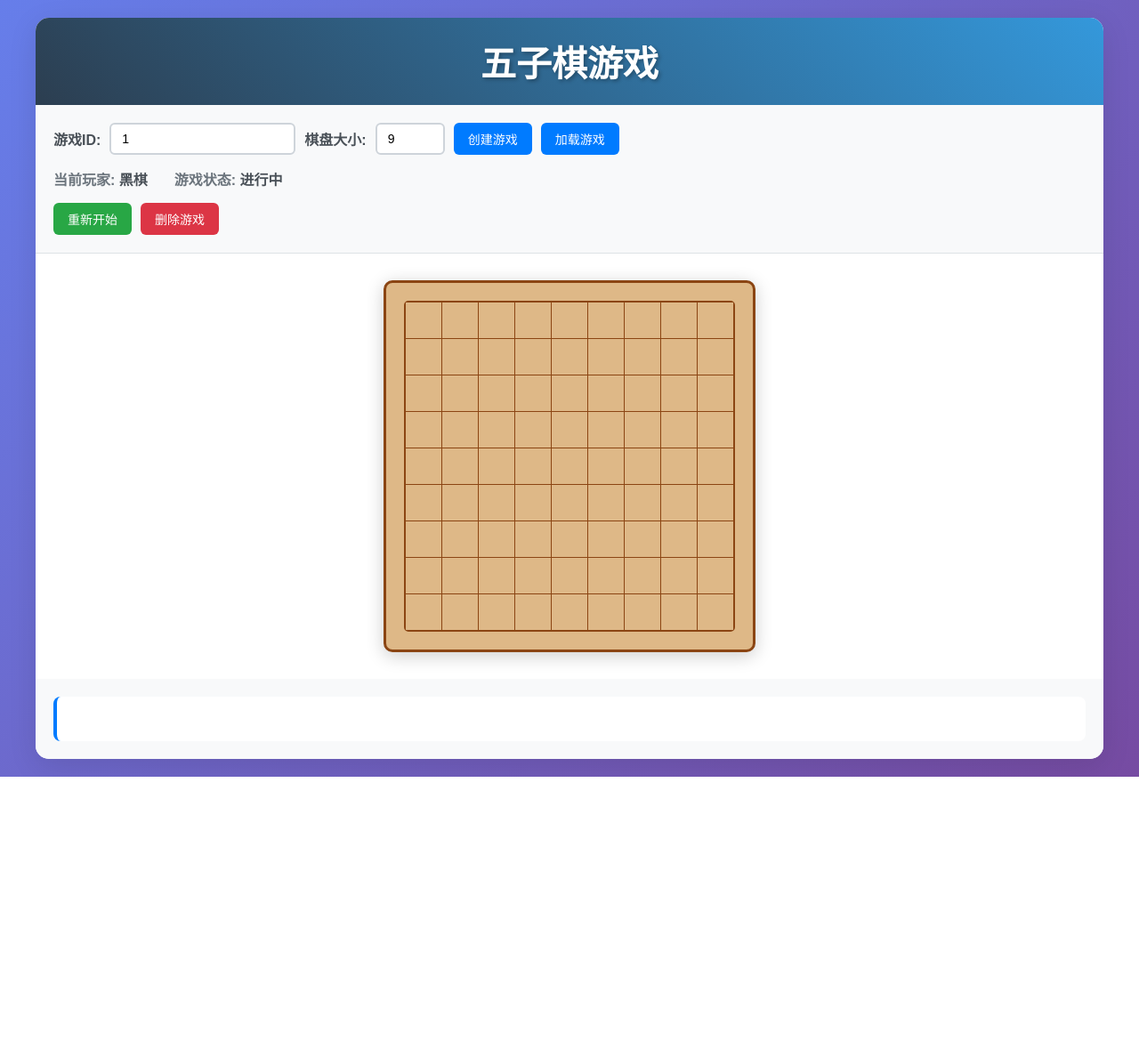
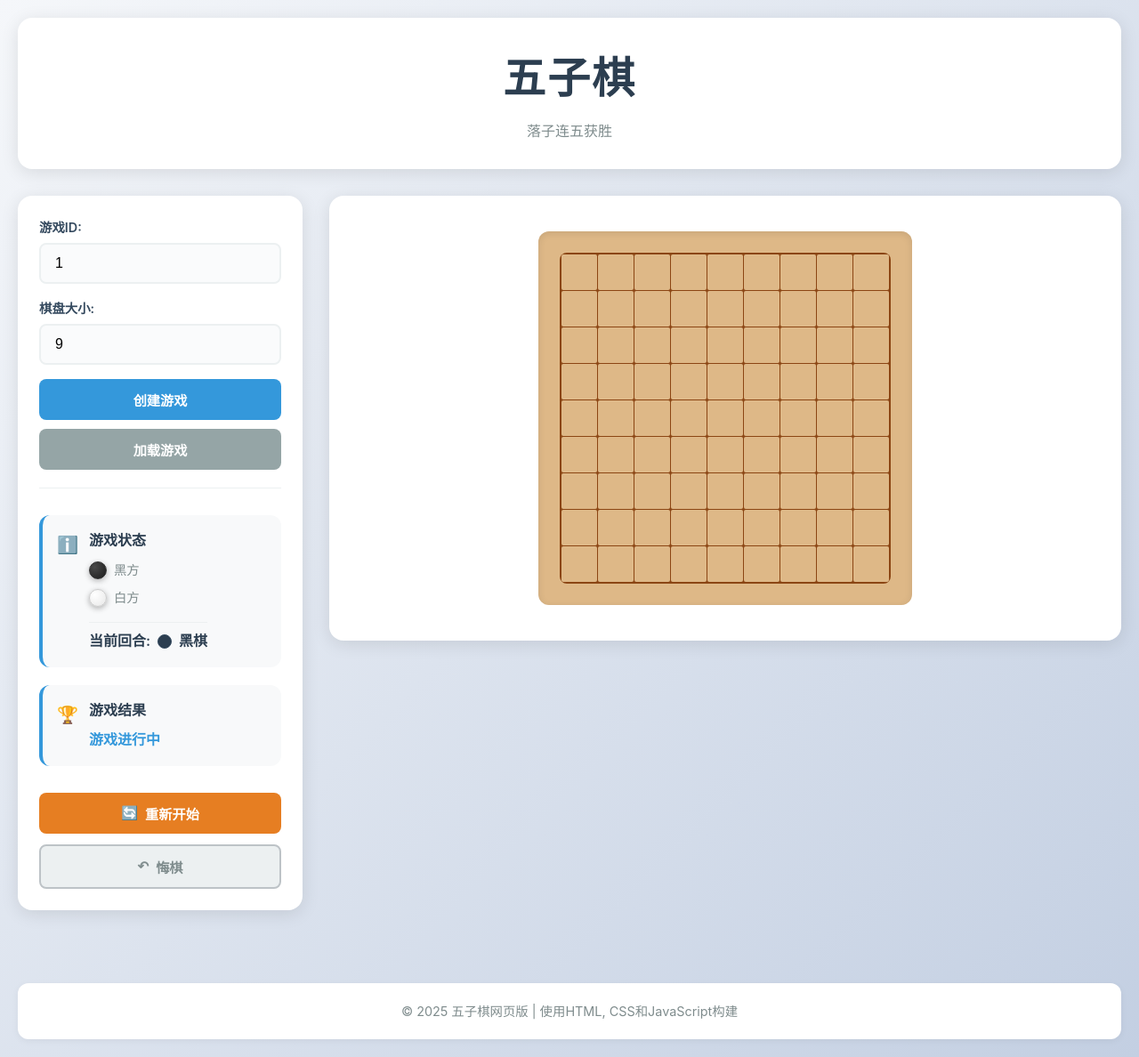
Before and after one commit to HandyWote/BestStrategyOfGomoku, a Spring Boot app: page / in a window 1280 px wide. Shown: the whole page at 89% size. Before the commit the page ends 873 px from the top, so only its background shows below. Run offline with Spring Boot 4, Linux system fonts and the light colour scheme.

Commit message:
前端ui更改

```diff
--- a/Gomoku/src/main/resources/static/index.html
+++ b/Gomoku/src/main/resources/static/index.html
@@ -3,51 +3,101 @@
 <head>
     <meta charset="UTF-8">
     <meta name="viewport" content="width=device-width, initial-scale=1.0">
-    <title>五子棋游戏</title>
+    <title>五子棋</title>
     <link rel="stylesheet" href="style.css">
 </head>
 <body>
     <div class="container">
-        <header>
-            <h1>五子棋游戏</h1>
+        <!-- 标题区域 -->
+        <header class="header">
+            <h1>五子棋</h1>
+            <p class="subtitle">落子连五获胜</p>
         </header>
 
-        <div class="game-controls">
-            <div class="control-group">
+        <div class="main-content">
+            <!-- 左侧控制面板 -->
+            <div class="control-panel">
+                <!-- 游戏设置 -->
+                <div class="control-section">
+                    <div class="input-group">
                         <label for="gameId">游戏ID:</label>
                         <input type="number" id="gameId" value="1" min="1">
+                    </div>
+                    <div class="input-group">
                         <label for="boardSize">棋盘大小:</label>
-                <input type="number" id="boardSize" value="9" min="5" max="25" placeholder="5-25">
-                <button id="createGame">创建游戏</button>
-                <button id="loadGame">加载游戏</button>
+                        <input type="number" id="boardSize" value="9" min="5" max="25">
                     </div>
-
-            <div class="game-info">
-                <div class="info-item">
-                    <span>当前玩家: </span>
-                    <span id="currentPlayer">黑棋</span>
-                </div>
-                <div class="info-item">
-                    <span>游戏状态: </span>
-                    <span id="gameStatus">进行中</span>
+                    <div class="button-group">
+                        <button id="createGame" class="btn btn-primary">创建游戏</button>
+                        <button id="loadGame" class="btn btn-secondary">加载游戏</button>
                     </div>
                 </div>
 
-            <div class="control-buttons">
-                <button id="resetGame">重新开始</button>
-                <button id="deleteGame">删除游戏</button>
+                <!-- 游戏状态 -->
+                <div class="status-section">
+                    <div class="status-item">
+                        <div class="status-icon">ℹ️</div>
+                        <div class="status-content">
+                            <h3>游戏状态</h3>
+                            <div class="player-info">
+                                <div class="player-indicator">
+                                    <div class="piece black"></div>
+                                    <span>黑方</span>
+                                </div>
+                                <div class="player-indicator">
+                                    <div class="piece white"></div>
+                                    <span>白方</span>
+                                </div>
+                                <div class="current-turn">
+                                    <span>当前回合: </span>
+                                    <div class="current-piece"></div>
+                                    <span id="currentPlayer">黑棋</span>
+                                </div>
+                            </div>
                         </div>
                     </div>
 
-        <div class="game-board-container">
+                    <div class="status-item">
+                        <div class="status-icon">🏆</div>
+                        <div class="status-content">
+                            <h3>游戏结果</h3>
+                            <div class="game-result">
+                                <span id="gameStatus">游戏进行中</span>
+                            </div>
+                        </div>
+                    </div>
+                </div>
+
+                <!-- 游戏控制按钮 -->
+                <div class="action-section">
+                    <button id="resetGame" class="btn btn-restart">
+                        <span>🔄</span>
+                        重新开始
+                    </button>
+                    <button id="deleteGame" class="btn btn-undo">
+                        <span>↶</span>
+                        悔棋
+                    </button>
+                </div>
+            </div>
+
+            <!-- 右侧棋盘区域 -->
+            <div class="board-area">
                 <div id="gameBoard" class="game-board">
                     <!-- 棋盘将由JavaScript动态生成 -->
                 </div>
             </div>
+        </div>
 
+        <!-- 消息提示区域 -->
         <div class="message-area">
             <div id="messageBox" class="message-box"></div>
         </div>
+
+        <!-- 页脚 -->
+        <footer class="footer">
+            <p>© 2025 五子棋网页版 | 使用HTML, CSS和JavaScript构建</p>
+        </footer>
     </div>
 
     <script src="gomoku.js"></script>
--- a/Gomoku/src/main/resources/static/style.css
+++ b/Gomoku/src/main/resources/static/style.css
@@ -1,4 +1,4 @@
-/* 基础样式 */
+/* 重置样式和基础设置 */
 * {
     margin: 0;
     padding: 0;
@@ -6,178 +6,287 @@
 }
 
 body {
-    font-family: 'Microsoft YaHei', '微软雅黑', Arial, sans-serif;
-    background: linear-gradient(135deg, #667eea 0%, #764ba2 100%);
+    font-family: -apple-system, BlinkMacSystemFont, 'Segoe UI', 'Microsoft YaHei', sans-serif;
+    background: linear-gradient(135deg, #f5f7fa 0%, #c3cfe2 100%);
     min-height: 100vh;
-    padding: 20px;
+    color: #333;
+    line-height: 1.6;
 }
 
 .container {
-    max-width: 1200px;
+    max-width: 1400px;
     margin: 0 auto;
-    background: rgba(255, 255, 255, 0.95);
-    border-radius: 15px;
-    box-shadow: 0 8px 32px rgba(0, 0, 0, 0.1);
-    overflow: hidden;
+    padding: 20px;
+    min-height: 100vh;
+    display: flex;
+    flex-direction: column;
 }
 
-header {
-    background: linear-gradient(45deg, #2c3e50, #3498db);
-    color: white;
+/* 标题区域 */
+.header {
     text-align: center;
-    padding: 20px;
+    margin-bottom: 30px;
+    background: white;
+    padding: 30px;
+    border-radius: 16px;
+    box-shadow: 0 4px 20px rgba(0, 0, 0, 0.1);
 }
 
-header h1 {
-    font-size: 2.5em;
-    text-shadow: 2px 2px 4px rgba(0, 0, 0, 0.3);
+.header h1 {
+    font-size: 3rem;
+    font-weight: 700;
+    color: #2c3e50;
+    margin-bottom: 8px;
+    letter-spacing: 2px;
 }
 
-/* 游戏控制区域 */
-.game-controls {
-    padding: 20px;
-    background: #f8f9fa;
-    border-bottom: 1px solid #dee2e6;
+.subtitle {
+    font-size: 1rem;
+    color: #7f8c8d;
+    font-weight: 400;
 }
 
-.control-group {
+/* 主要内容区域 */
+.main-content {
+    display: flex;
+    gap: 30px;
+    flex: 1;
+    align-items: flex-start;
+}
+
+/* 左侧控制面板 */
+.control-panel {
+    width: 320px;
+    background: white;
+    border-radius: 16px;
+    padding: 24px;
+    box-shadow: 0 4px 20px rgba(0, 0, 0, 0.1);
+    height: fit-content;
+}
+
+.control-section {
+    margin-bottom: 30px;
+    padding-bottom: 20px;
+    border-bottom: 1px solid #ecf0f1;
+}
+
+.control-section:last-child {
+    border-bottom: none;
+    margin-bottom: 0;
+}
+
+/* 输入组 */
+.input-group {
+    margin-bottom: 16px;
+}
+
+.input-group label {
+    display: block;
+    font-weight: 600;
+    color: #34495e;
+    margin-bottom: 6px;
+    font-size: 0.9rem;
+}
+
+.input-group input {
+    width: 100%;
+    padding: 12px 16px;
+    border: 2px solid #ecf0f1;
+    border-radius: 8px;
+    font-size: 1rem;
+    transition: all 0.3s ease;
+    background: #fafbfc;
+}
+
+.input-group input:focus {
+    outline: none;
+    border-color: #3498db;
+    background: white;
+    box-shadow: 0 0 0 3px rgba(52, 152, 219, 0.1);
+}
+
+/* 按钮组 */
+.button-group {
+    display: flex;
+    gap: 10px;
+    flex-direction: column;
+}
+
+.btn {
+    padding: 12px 20px;
+    border: none;
+    border-radius: 8px;
+    font-size: 0.95rem;
+    font-weight: 600;
+    cursor: pointer;
+    transition: all 0.3s ease;
     display: flex;
     align-items: center;
-    gap: 10px;
-    margin-bottom: 15px;
-    flex-wrap: wrap;
+    justify-content: center;
+    gap: 8px;
 }
 
-.control-group label {
-    font-weight: bold;
-    color: #495057;
+.btn-primary {
+    background: #3498db;
+    color: white;
 }
 
-.control-group input {
-    padding: 8px 12px;
-    border: 2px solid #ced4da;
-    border-radius: 6px;
-    font-size: 14px;
-    transition: border-color 0.3s;
+.btn-primary:hover {
+    background: #2980b9;
+    transform: translateY(-1px);
+    box-shadow: 0 4px 12px rgba(52, 152, 219, 0.3);
 }
 
-.control-group input:focus {
-    outline: none;
-    border-color: #007bff;
+.btn-secondary {
+    background: #95a5a6;
+    color: white;
 }
 
-.control-group button, .control-buttons button {
-    padding: 8px 16px;
-    background: #007bff;
-    color: white;
-    border: none;
-    border-radius: 6px;
-    cursor: pointer;
-    font-size: 14px;
-    transition: all 0.3s;
+.btn-secondary:hover {
+    background: #7f8c8d;
+    transform: translateY(-1px);
+    box-shadow: 0 4px 12px rgba(149, 165, 166, 0.3);
 }
 
-.control-group button:hover, .control-buttons button:hover {
-    background: #0056b3;
-    transform: translateY(-1px);
+.btn-restart {
+    background: #e67e22;
+    color: white;
 }
 
-.control-group select {
-    padding: 8px 12px;
-    border: 2px solid #ced4da;
-    border-radius: 6px;
-    font-size: 14px;
-    background: white;
-    cursor: pointer;
-    transition: border-color 0.3s;
+.btn-restart:hover {
+    background: #d35400;
+    transform: translateY(-1px);
+    box-shadow: 0 4px 12px rgba(230, 126, 34, 0.3);
 }
 
-.control-group select:focus {
-    outline: none;
-    border-color: #007bff;
+.btn-undo {
+    background: #ecf0f1;
+    color: #7f8c8d;
+    border: 2px solid #bdc3c7;
 }
 
-.game-info {
-    display: flex;
-    gap: 30px;
-    margin-bottom: 15px;
-    flex-wrap: wrap;
+.btn-undo:hover {
+    background: #bdc3c7;
+    color: #2c3e50;
+    transform: translateY(-1px);
+    box-shadow: 0 4px 12px rgba(189, 195, 199, 0.3);
 }
 
-.info-item {
-    font-size: 16px;
-    font-weight: bold;
+/* 状态区域 */
+.status-section {
+    margin-bottom: 30px;
 }
 
-.info-item span:first-child {
-    color: #6c757d;
+.status-item {
+    display: flex;
+    align-items: flex-start;
+    gap: 12px;
+    margin-bottom: 20px;
+    padding: 16px;
+    background: #f8f9fa;
+    border-radius: 12px;
+    border-left: 4px solid #3498db;
 }
 
-.info-item span:last-child {
-    color: #495057;
+.status-icon {
+    font-size: 1.2rem;
+    margin-top: 2px;
 }
 
-.control-buttons {
-    display: flex;
-    gap: 10px;
-    flex-wrap: wrap;
+.status-content h3 {
+    font-size: 1rem;
+    font-weight: 600;
+    color: #2c3e50;
+    margin-bottom: 8px;
 }
 
-#resetGame {
-    background: #28a745 !important;
+/* 玩家信息 */
+.player-info {
+    display: flex;
+    flex-direction: column;
+    gap: 8px;
 }
 
-#resetGame:hover {
-    background: #1e7e34 !important;
+.player-indicator {
+    display: flex;
+    align-items: center;
+    gap: 8px;
+    font-size: 0.9rem;
+    color: #7f8c8d;
 }
 
-#deleteGame {
-    background: #dc3545 !important;
+.current-turn {
+    display: flex;
+    align-items: center;
+    gap: 8px;
+    font-weight: 600;
+    color: #2c3e50;
+    margin-top: 8px;
+    padding-top: 8px;
+    border-top: 1px solid #ecf0f1;
 }
 
-#deleteGame:hover {
-    background: #c82333 !important;
+.current-piece {
+    width: 16px;
+    height: 16px;
+    border-radius: 50%;
+    background: #2c3e50;
+    border: 1px solid #34495e;
 }
 
-/* 棋盘样式 */
-.game-board-container {
+.game-result {
+    font-weight: 600;
+    color: #3498db;
+    font-size: 1rem;
+}
+
+/* 动作按钮区域 */
+.action-section {
+    display: flex;
+    flex-direction: column;
+    gap: 12px;
+}
+
+/* 右侧棋盘区域 */
+.board-area {
+    flex: 1;
     display: flex;
     justify-content: center;
-    padding: 30px;
-    background: #ffffff;
+    align-items: center;
+    background: white;
+    border-radius: 16px;
+    padding: 40px;
+    box-shadow: 0 4px 20px rgba(0, 0, 0, 0.1);
 }
 
 .game-board {
     background: #deb887;
-    border: 3px solid #8b4513;
-    border-radius: 10px;
-    padding: 20px;
-    box-shadow: 0 4px 20px rgba(0, 0, 0, 0.2);
-    max-width: 90vw;
-    max-height: 80vh;
-    overflow: auto;
+    border-radius: 12px;
+    padding: 24px;
+    box-shadow: inset 0 2px 8px rgba(0, 0, 0, 0.1);
+    position: relative;
 }
 
 .board-grid {
     display: grid;
     gap: 1px;
     background: #8b4513;
-    border: 2px solid #8b4513;
-    border-radius: 5px;
-    justify-content: center;
+    border-radius: 8px;
+    padding: 2px;
 }
 
 .cell {
+    background: #deb887;
     border: none;
     cursor: pointer;
     position: relative;
-    transition: all 0.2s;
-    background: #deb887;
+    transition: all 0.2s ease;
+    border-radius: 2px;
 }
 
 .cell:hover {
     background: #d2b48c;
-    transform: scale(1.05);
+    transform: scale(1.02);
 }
 
 .cell.disabled {
@@ -187,6 +296,45 @@ header h1 {
 .cell.disabled:hover {
     background: #deb887;
     transform: none;
+}
+
+/* 棋子样式 */
+.piece {
+    width: 20px;
+    height: 20px;
+    border-radius: 50%;
+    position: relative;
+    box-shadow: 0 2px 6px rgba(0, 0, 0, 0.3);
+}
+
+.piece.black {
+    background: radial-gradient(circle at 30% 30%, #4a4a4a, #1a1a1a);
+    border: 1px solid #333;
+}
+
+.piece.white {
+    background: radial-gradient(circle at 30% 30%, #ffffff, #e8e8e8);
+    border: 1px solid #ccc;
+}
+
+/* 棋盘上的棋子 */
+.cell .piece {
+    width: 28px;
+    height: 28px;
+    position: absolute;
+    top: 50%;
+    left: 50%;
+    transform: translate(-50%, -50%);
+    animation: placepiece 0.3s ease-out;
+}
+
+@keyframes placepiece {
+    0% {
+        transform: translate(-50%, -50%) scale(0);
+    }
+    100% {
+        transform: translate(-50%, -50%) scale(1);
+    }
 }
 
 /* 动态调整单元格大小 */
@@ -210,133 +358,121 @@ header h1 {
     height: 25px;
 }
 
-/* 棋子样式 */
-.piece {
-    width: 28px;
-    height: 28px;
-    border-radius: 50%;
-    position: absolute;
-    top: 50%;
-    left: 50%;
-    transform: translate(-50%, -50%);
-    box-shadow: 0 2px 8px rgba(0, 0, 0, 0.3);
-    animation: placepiece 0.3s ease-out;
-}
-
-@keyframes placepiece {
-    0% {
-        transform: translate(-50%, -50%) scale(0);
-    }
-    100% {
-        transform: translate(-50%, -50%) scale(1);
-    }
-}
-
-.piece.black {
-    background: radial-gradient(circle at 30% 30%, #555, #000);
-    border: 1px solid #333;
-}
-
-.piece.white {
-    background: radial-gradient(circle at 30% 30%, #fff, #ddd);
-    border: 1px solid #ccc;
-}
-
 /* 消息区域 */
 .message-area {
-    padding: 20px;
-    background: #f8f9fa;
+    margin-top: 20px;
 }
 
 .message-box {
-    min-height: 50px;
-    padding: 15px;
+    padding: 16px 20px;
+    border-radius: 8px;
+    font-size: 0.95rem;
+    line-height: 1.4;
+    min-height: 20px;
+    transition: all 0.3s ease;
+}
+
+.message-box:not(:empty) {
     background: white;
-    border-radius: 8px;
-    border-left: 4px solid #007bff;
-    font-size: 14px;
-    line-height: 1.5;
+    border-left: 4px solid #3498db;
+    box-shadow: 0 2px 8px rgba(0, 0, 0, 0.1);
 }
 
 .message-box.success {
-    border-left-color: #28a745;
+    border-left-color: #27ae60;
     color: #155724;
     background-color: #d4edda;
 }
 
 .message-box.error {
-    border-left-color: #dc3545;
+    border-left-color: #e74c3c;
     color: #721c24;
     background-color: #f8d7da;
 }
 
 .message-box.info {
-    border-left-color: #17a2b8;
+    border-left-color: #3498db;
     color: #0c5460;
     background-color: #d1ecf1;
 }
 
 .message-box.warning {
-    border-left-color: #ffc107;
+    border-left-color: #f39c12;
     color: #856404;
     background-color: #fff3cd;
 }
 
+/* 页脚 */
+.footer {
+    text-align: center;
+    margin-top: 30px;
+    padding: 20px;
+    color: #7f8c8d;
+    font-size: 0.9rem;
+    background: white;
+    border-radius: 12px;
+    box-shadow: 0 2px 8px rgba(0, 0, 0, 0.05);
+}
+
 /* 响应式设计 */
+@media (max-width: 1200px) {
+    .main-content {
+        flex-direction: column;
+        align-items: center;
+    }
+
+    .control-panel {
+        width: 100%;
+        max-width: 600px;
+        margin-bottom: 20px;
+    }
+
+    .control-section {
+        display: grid;
+        grid-template-columns: repeat(auto-fit, minmax(250px, 1fr));
+        gap: 20px;
+        align-items: start;
+    }
+
+    .button-group {
+        flex-direction: row;
+    }
+
+    .action-section {
+        flex-direction: row;
+        justify-content: center;
+    }
+}
+
 @media (max-width: 768px) {
     .container {
-        margin: 0;
-        border-radius: 0;
+        padding: 10px;
     }
 
-    header h1 {
-        font-size: 2em;
+    .header h1 {
+        font-size: 2rem;
     }
 
-    .game-controls {
-        padding: 15px;
+    .control-panel {
+        padding: 20px;
     }
 
-    .control-group {
-        justify-content: center;
-    }
-
-    .game-info {
-        justify-content: center;
-        text-align: center;
-    }
-
-    .control-buttons {
-        justify-content: center;
+    .board-area {
+        padding: 20px;
     }
 
     .cell {
-        width: 30px;
-        height: 30px;
+        width: 25px !important;
+        height: 25px !important;
     }
 
-    .piece {
-        width: 24px;
-        height: 24px;
+    .cell .piece {
+        width: 20px !important;
+        height: 20px !important;
     }
 
-    .game-board-container {
-        padding: 20px 10px;
+    .button-group,
+    .action-section {
+        flex-direction: column;
     }
 }
-
-@media (max-width: 480px) {
-    .cell {
-        width: 25px;
-        height: 25px;
-    }
-
-    .piece {
-        width: 20px;
-        height: 20px;
-    }
-
-    .game-board {
-        padding: 15px;
-    }
-}
```
Lines whose indentation alone changed are shown as unchanged.
